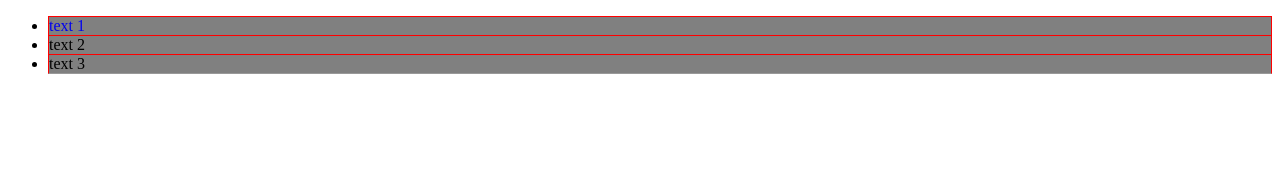
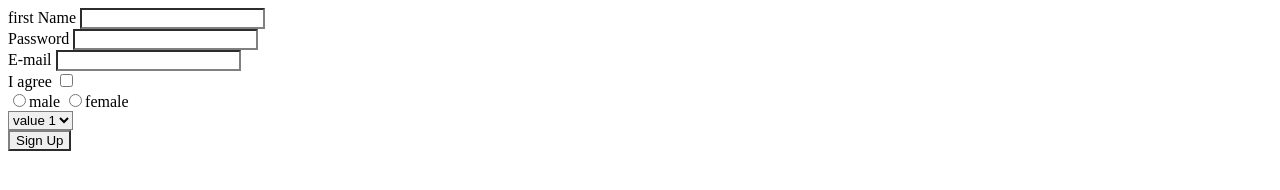
Before and after one commit to nikaz123/html123-, a plain HTML site: page lesson3/lesson3.html in a window 1280 px wide. Drawn offline with Linux system fonts and the light colour scheme.

Commit message:
commit lesson3

```diff
--- a/lesson3/lesson3.html
+++ b/lesson3/lesson3.html
@@ -10,8 +10,55 @@
 <body>
 
 
+    <form>
+        <div class="input-group">
+        <label for="firstName">first Name</label>
+        <input type="text" id="firstName" name="firstName">
+        </div>
 
-  <nav class="menu" id="mainMenu">
+        <div class="input-group">
+            <label for="password">Password</label>
+            <input type="password" id="password" name="password">
+        </div>
+
+        <div class="input-group">
+            <label for="email">E-mail</label>
+            <input type="email" id="email" name="email">
+        </div>
+
+        <div class="input-group">
+            <label for="agree">I agree</label>
+            <input type="checkbox" id="agree" name="agree">
+        </div>
+
+        <div class="input-group">
+            <input type="radio"  value="male" id="male"  name="gender"><label for="male">male</label>
+
+            <input type="radio"  value="female" id="female"  name="gender"><label for="female">female</label>
+        </div>
+
+        <div class="input-group">
+            <select id="testSelect">
+
+                <optgroup label="test"> </optgroup>
+                <option value="1">value 1</option>
+                <option value="2">value 2</option>
+                <option value="3">value 3</option>
+                <option value="4">value 4</option>
+
+            </select>
+        </div>
+<button>Sign Up</button>
+
+
+    </form>
+
+
+
+
+
+
+ <!-- <nav class="menu" id="mainMenu">
       <ul>
 
           <li> <a  href="mainMenu" class="menu-item"> text 1</a> </li>
@@ -19,7 +66,7 @@
           <li> <a class="menu-item"> text 3 </a> </li>
 
       </ul>
-       </nav>
+       </nav>-->
 
 
 
--- a/lesson3/style/lesson3.css
+++ b/lesson3/style/lesson3.css
@@ -16,10 +16,10 @@
 list-style-type: none;
     }*/
 
-    .menu li {
+ /*   .menu li {
         border: 1px solid red;
        /* border-bottom: none;*/
-        background-color: gray;
+       /* background-color: gray;
     }
 
    .menu li+li {margin-top: -1px;}
@@ -33,4 +33,17 @@ list-style-type: none;
         display: block;
         text-decoration: none;
     }
- #mainMenu:target {width: 50%;}
+ #mainMenu:target {width: 50%;}*/
+
+
+
+
+:required {
+    border-color: green;
+}
+   :optional { border-color: gray;}
+
+
+   :invalid { border-color: red;
+
+   }
```
